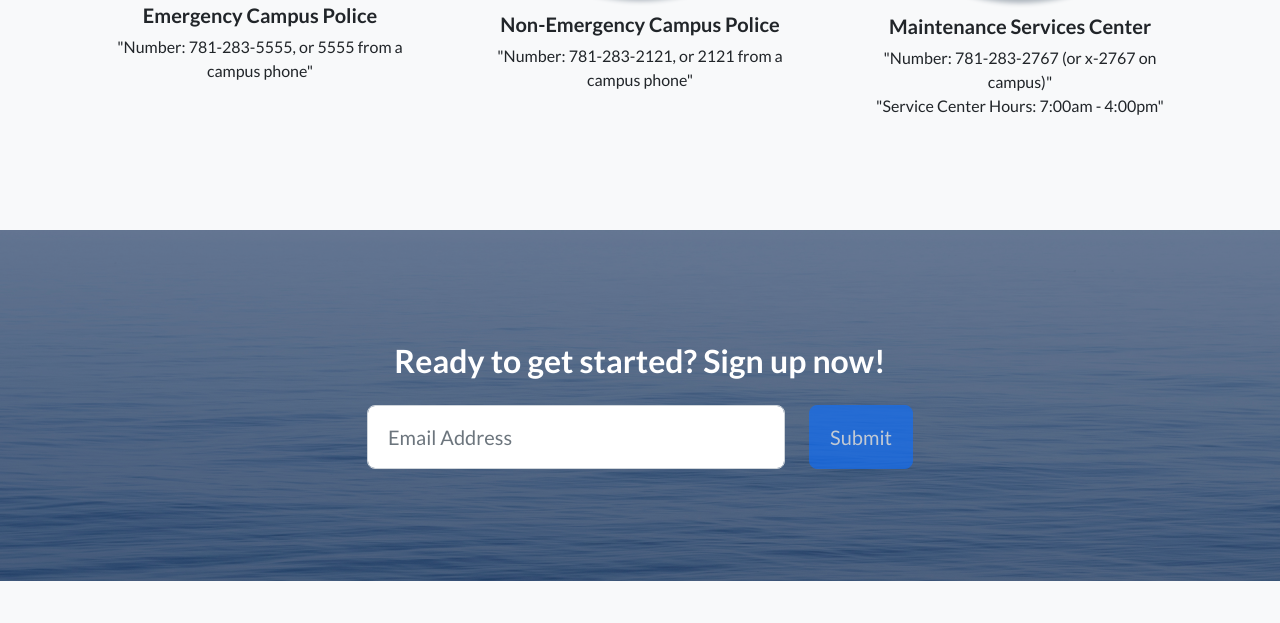
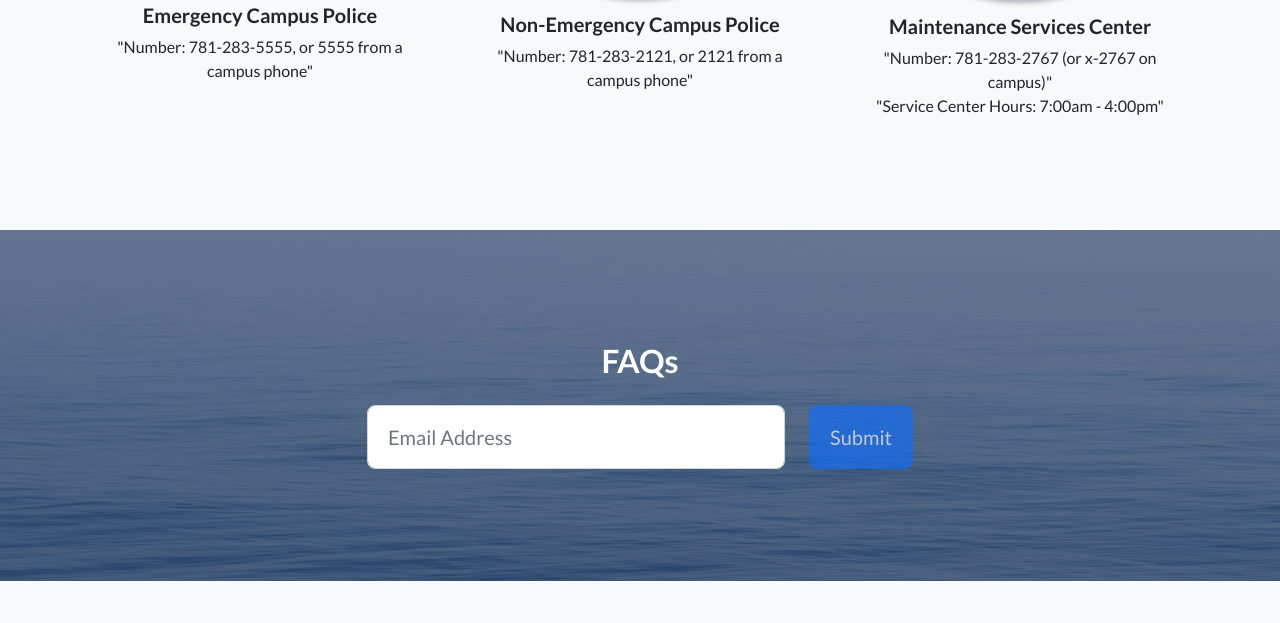
Before and after one commit to tenzee01/work-order, a plain HTML site: page index copy.html in a window 1280 px wide. Shown: the part 1487-2110 px from the top of the page. Drawn offline with nearby package versions, Linux system fonts and the light colour scheme.

Commit message:
just a small change

```diff
--- a/index copy.html
+++ b/index copy.html
@@ -150,7 +150,7 @@
             <div class="container position-relative">
                 <div class="row justify-content-center">
                     <div class="col-xl-6">
-                        <h2 class="mb-4">Ready to get started? Sign up now!</h2>
+                        <h2 class="mb-4">FAQs</h2>
                         <!-- Signup form-->
                         <!-- * * * * * * * * * * * * * * *-->
                         <!-- * * SB Forms Contact Form * *-->
```
